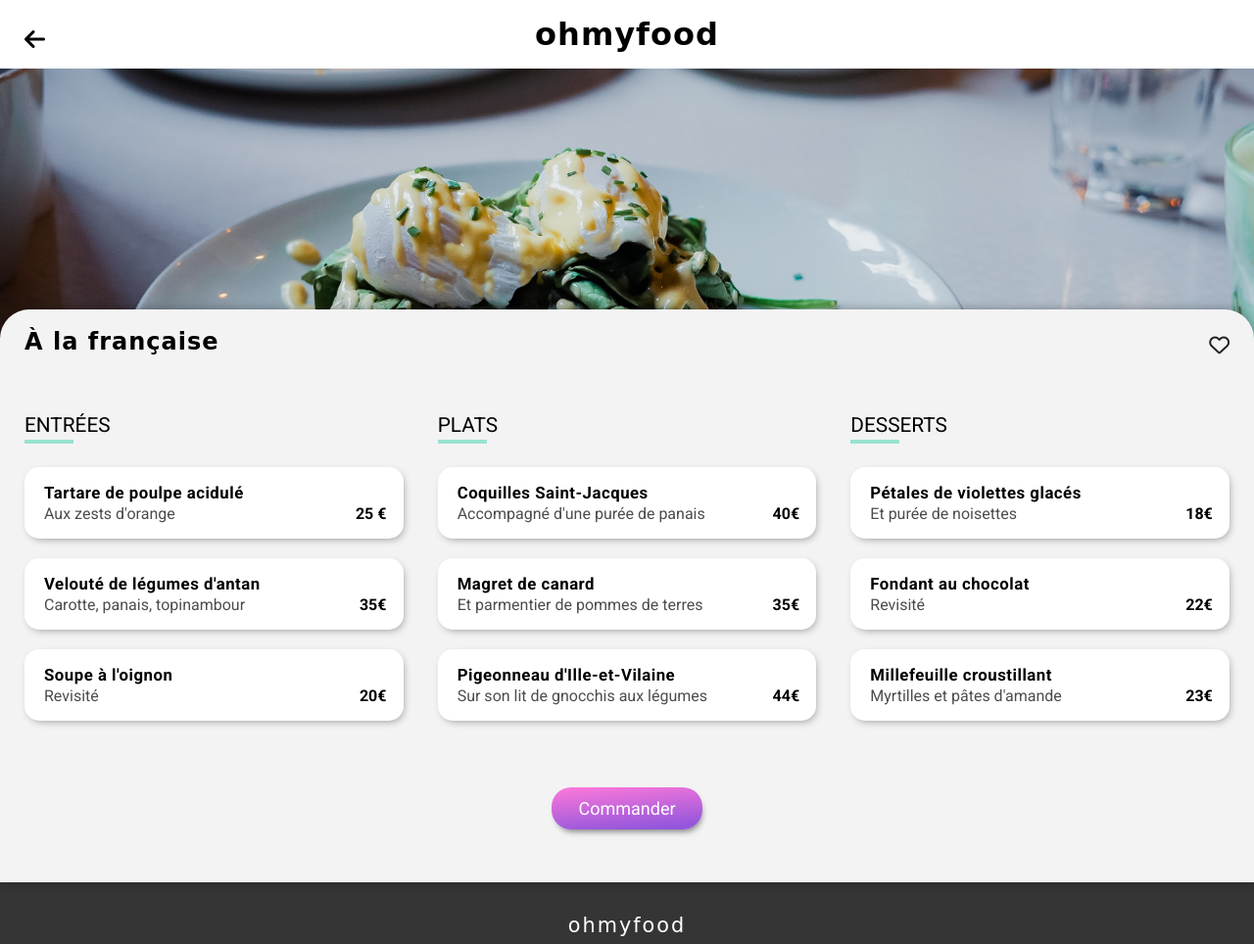
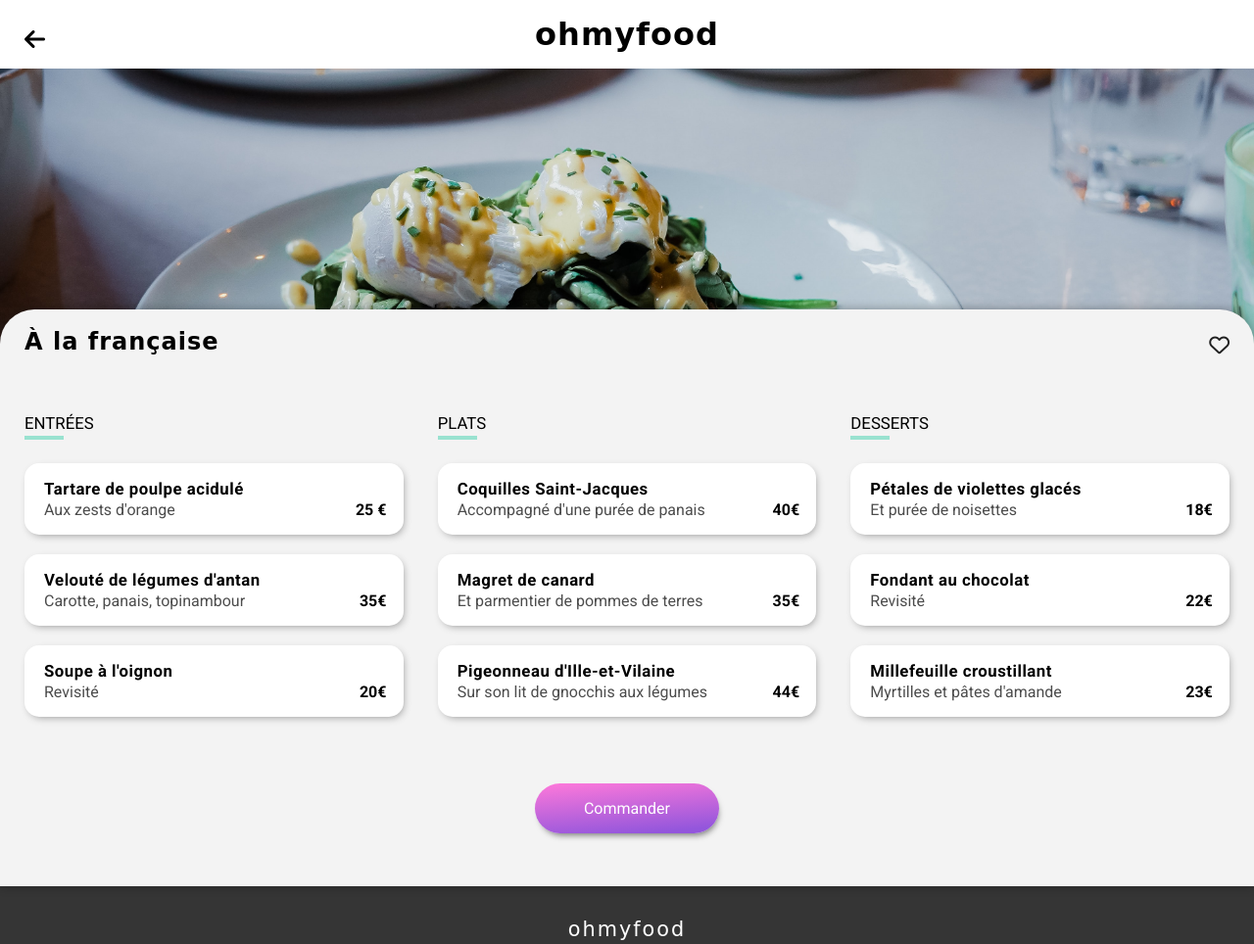
Before and after one commit to Anthonoir576/AnthonyFalvo_3_02082021, a website: page source/html/aLaFrançaise.html in a window 1280 px wide. Shown: the top 964 px of the page at 98% size. Drawn offline with Linux system fonts and the light colour scheme; a web font is replaced by a local one.

Commit message:
derniere correction index uniquement petit detail

```diff
--- a/source/sass/components/_media.scss
+++ b/source/sass/components/_media.scss
@@ -44,7 +44,7 @@
 
             & .card {
 
-                max-width: 900px;
+                max-width: 800px;
 
             }
 
--- a/source/sass/layout/_header.scss
+++ b/source/sass/layout/_header.scss
@@ -203,6 +203,12 @@
 
                 }
 
+                & .fa-mobile-alt {
+
+                    font-size: 1.3rem;
+
+                }
+
             }
 
         }
--- a/source/sass/layout/_main.scss
+++ b/source/sass/layout/_main.scss
@@ -32,7 +32,7 @@
       margin: 0px auto;
 
       width: 100%;
-      max-width: 950px;
+      max-width: 800px;
       border-radius: 17px;
 
       background-color: white;
--- a/source/sass/pages/_allPages.scss
+++ b/source/sass/pages/_allPages.scss
@@ -82,7 +82,7 @@
         position: relative;
         z-index: 2;
 
-        border-radius: 30px 30px 0 0;
+        border-radius: 35px 35px 0 0;
 
         background: $Grey;
         box-shadow: 0 0 10px 1px rgba(0, 0, 0, 0.267);
@@ -136,7 +136,7 @@
 
                 & h3 {
 
-                    font-size: 1.3rem;
+                    font-size: 1.05rem;
                     font-weight: 400;
 
                     margin: 0 0 1.5rem 10px;
@@ -147,7 +147,7 @@
                         content: '';
                         margin-top: 3px;
 
-                        width: 50px;
+                        width: 40px;
                         height: 4px;
 
                         background: $Tertiaire;
@@ -236,10 +236,10 @@
 
                 display: inline-block;
 
-                font-size: 18px;
-                padding: 11px 27px;
+                font-size: 16px;
+                padding: 16px 50px;
 
-                border-radius: 20px;
+                border-radius: 30px;
 
                 color: white;
 
```
Also changed, not shown: source/css/style.css, 1 other file.
